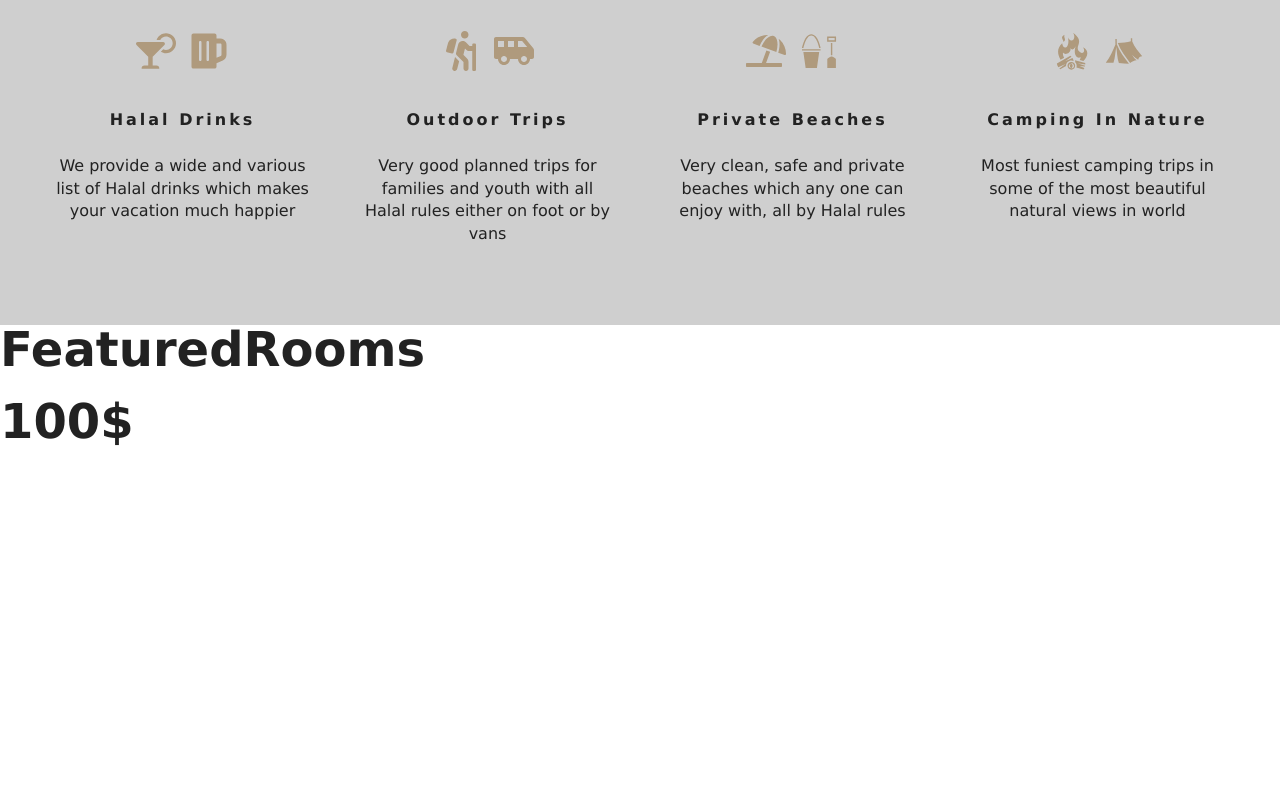
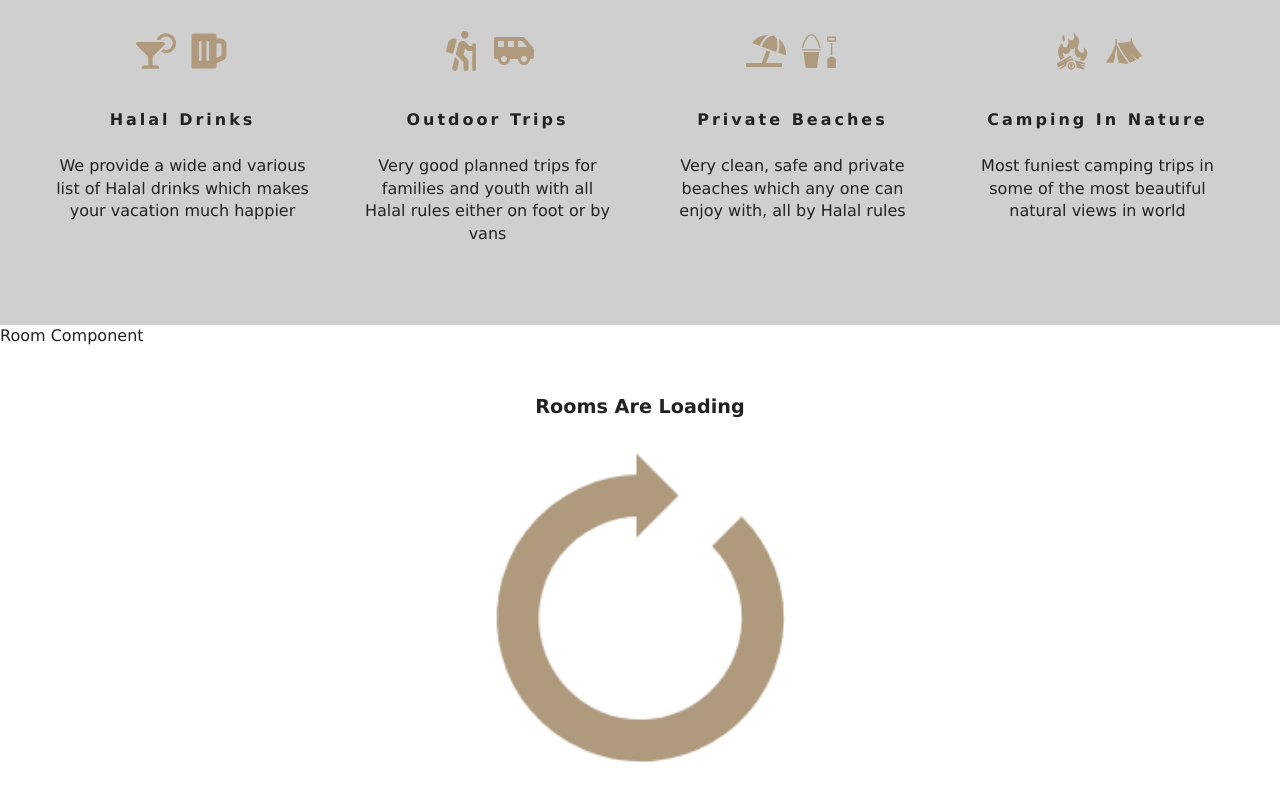
Before and after one commit to Ahmed-AlSharkawy/20-hotelresort-classes-router, a React (Create React App) app: page / in a window 1280 px wide. Shown: the part 976-1776 px from the top of the page. Before the commit the page ends 1445 px from the top, so only its background shows below. Built offline with nearby package versions, Linux system fonts and the light colour scheme; the HTML template or start-up script is replaced by a standard one.

Commit message:
local data formated & loading set up

```diff
--- a/src/App.css
+++ b/src/App.css
@@ -73,6 +73,12 @@ h6 {
   text-transform: capitalize;
   text-align: center;
   margin-top: 3rem;
+}
+.loading img {
+  width: 40%;
+  height: 40%;
+  max-width: 350px;
+  max-height: 350px;
 }
 .error {
   text-align: center;
@@ -159,13 +165,13 @@ h6 {
 .defaultHero,
 .roomsHero {
   min-height: calc(100vh - 66px);
-  background: url("./images/defaultBcg.jpeg") center/cover no-repeat;
+  background: url('./images/defaultBcg.jpeg') center/cover no-repeat;
   display: flex;
   align-items: center;
   justify-content: center;
 }
 .roomsHero {
-  background-image: url("./images/room-2.jpeg");
+  background-image: url('./images/room-2.jpeg');
   min-height: 60vh;
 }
 /* End of Hero */
--- a/src/Context.js
+++ b/src/Context.js
@@ -1,12 +1,35 @@
 import React, { Children, Component } from 'react'
+import items from './data'
 
 const RoomContext = React.createContext()
 
 class RoomProvider extends Component {
   state = {
-    name: 'FeaturedRooms',
-    price: '100$',
+    rooms: [],
+    sortedRooms: [],
+    featuredRooms: [],
+    isLoading: true,
   }
+
+  componentDidMount() {
+    const rooms = this.formatData(items)
+    console.log(rooms)
+    this.setState({
+      rooms,
+      sortedRooms: rooms,
+      featuredRooms: rooms.filter((room) => room.featured === true),
+    })
+  }
+
+  formatData(itemsList) {
+    return itemsList.map((item) => {
+      const id = item.sys.id
+      const images = item.fields.images.filter((image) => image.fields.file.url)
+
+      return { id, images, ...item.fields }
+    })
+  }
+
   render() {
     return (
       <RoomContext.Provider value={{ ...this.state }}>
--- a/src/components/FeaturedRooms.js
+++ b/src/components/FeaturedRooms.js
@@ -1,13 +1,19 @@
 import React, { Component } from 'react'
 import { RoomContext } from '../Context'
+import Loading from './Loading'
+import Room from './Room'
+
 export default class FeaturedRooms extends Component {
   static contextType = RoomContext
+
   render() {
+    const { featuredRooms } = this.context
+
     const { name, price } = this.context
     return (
       <div>
-        <h1>{name}</h1>
-        <h1>{price}</h1>
+        <Room />
+        <Loading />
       </div>
     )
   }
--- /dev/null
+++ b/src/components/Loading.js
@@ -0,0 +1,11 @@
+import React from 'react'
+import LoadingArrow from '../images/gif/loading-arrow.gif'
+
+export default function Loading() {
+  return (
+    <div className='loading'>
+      <h4>Rooms are loading</h4>
+      <img src={LoadingArrow} alt='Loading' />
+    </div>
+  )
+}
--- /dev/null
+++ b/src/components/Room.js
@@ -0,0 +1,5 @@
+import React from 'react'
+
+export default function Room() {
+  return <div>Room Component</div>
+}
--- a/src/components/Services.js
+++ b/src/components/Services.js
@@ -15,7 +15,7 @@ export default class Services extends Component {
           {this.state.services.map((service) => {
             const { id, icon1, icon2, title, info } = service
             return (
-              <article key={id} class='service'>
+              <article key={id} className='service'>
                 <span>
                   {icon1} {icon2}
                 </span>
```
